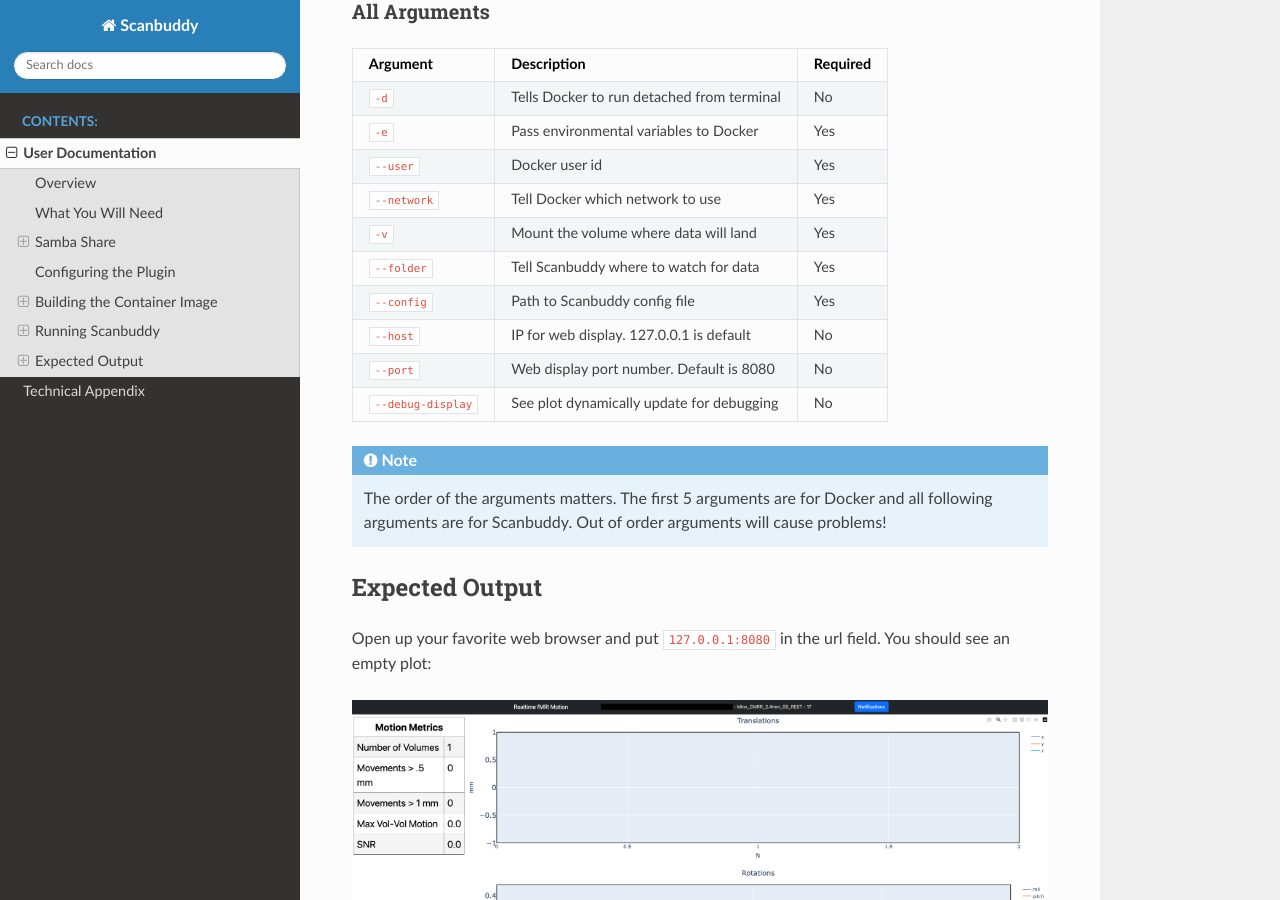
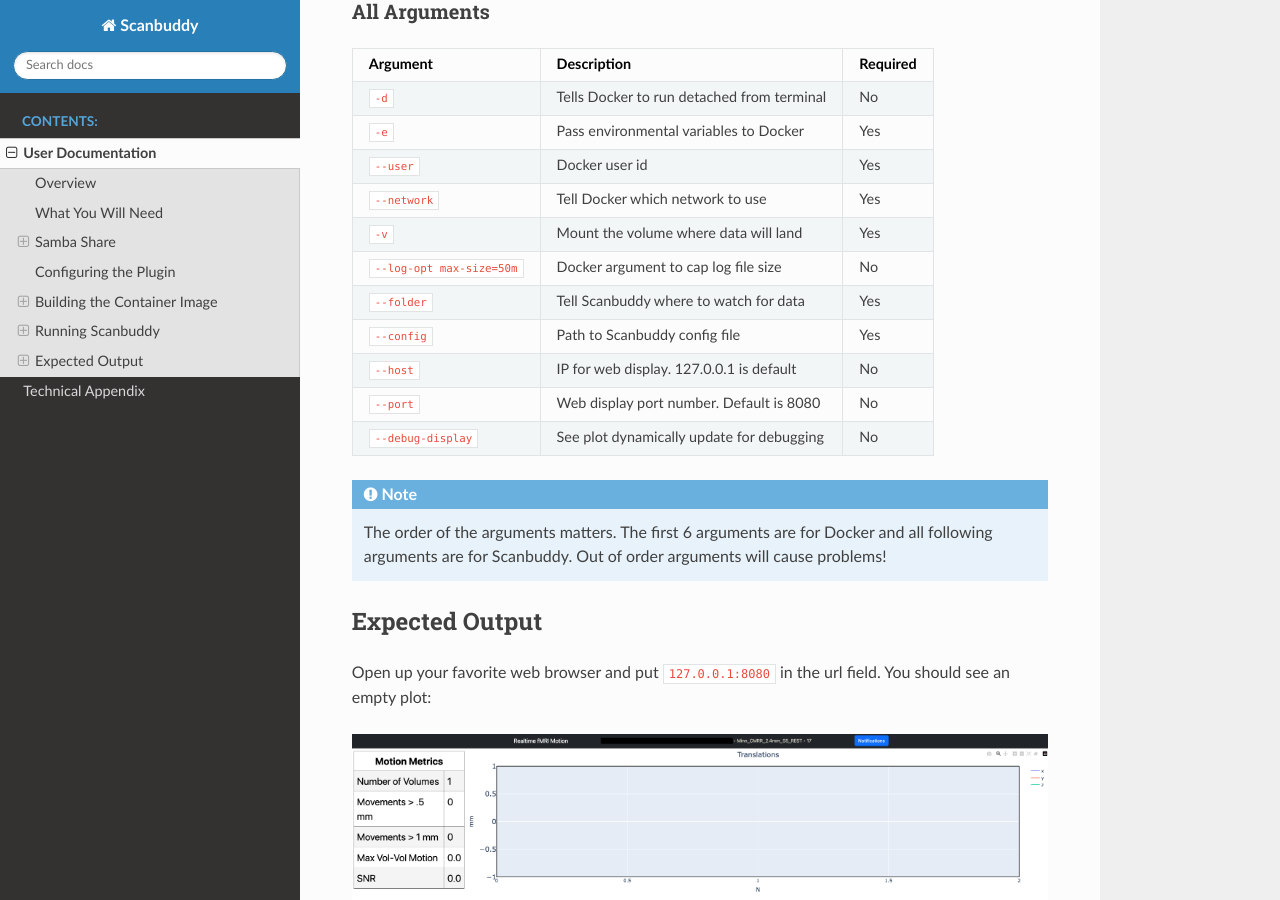
Before and after one commit to harvard-nrg/scanbuddy, a Sphinx documentation site: the page built from docs/source/user_docs.rst, in a window 1280 px wide and 900 px high, scrolled down 8874 px. Built offline with Sphinx 7.4.7 and the Read the Docs theme 3.1.0, drawn with Linux system fonts in a browser that asks for light colours.

Commit message:
add additional argument for capping size of docker log file

```diff
--- a/docs/source/user_docs.rst
+++ b/docs/source/user_docs.rst
@@ -231,23 +231,24 @@
 
 All Arguments
 """""""""""""
-===================== ========================================== ========
-Argument              Description                                Required
-===================== ========================================== ========
-``-d``                Tells Docker to run detached from terminal No
-``-e``                Pass environmental variables to Docker     Yes
-``--user``            Docker user id                             Yes
-``--network``         Tell Docker which network to use           Yes
-``-v``                Mount the volume where data will land      Yes
-``--folder``          Tell Scanbuddy where to watch for data     Yes
-``--config``          Path to Scanbuddy config file              Yes
-``--host``            IP for web display. 127.0.0.1 is default   No
-``--port``            Web display port number. Default is 8080   No
-``--debug-display``   See plot dynamically update for debugging  No
-===================== ========================================== ========
+========================== ========================================== ========
+Argument                   Description                                Required
+========================== ========================================== ========
+``-d``                     Tells Docker to run detached from terminal No
+``-e``                     Pass environmental variables to Docker     Yes
+``--user``                 Docker user id                             Yes
+``--network``              Tell Docker which network to use           Yes
+``-v``                     Mount the volume where data will land      Yes
+``--log-opt max-size=50m`` Docker argument to cap log file size       No
+``--folder``               Tell Scanbuddy where to watch for data     Yes
+``--config``               Path to Scanbuddy config file              Yes
+``--host``                 IP for web display. 127.0.0.1 is default   No
+``--port``                 Web display port number. Default is 8080   No
+``--debug-display``        See plot dynamically update for debugging  No
+========================== ========================================== ========
 
 .. note::
-    The order of the arguments matters. The first 5 arguments are for Docker and all following arguments are for Scanbuddy. Out of order arguments will cause problems!
+    The order of the arguments matters. The first 6 arguments are for Docker and all following arguments are for Scanbuddy. Out of order arguments will cause problems!
 
 Expected Output
 ^^^^^^^^^^^^^^^
```
